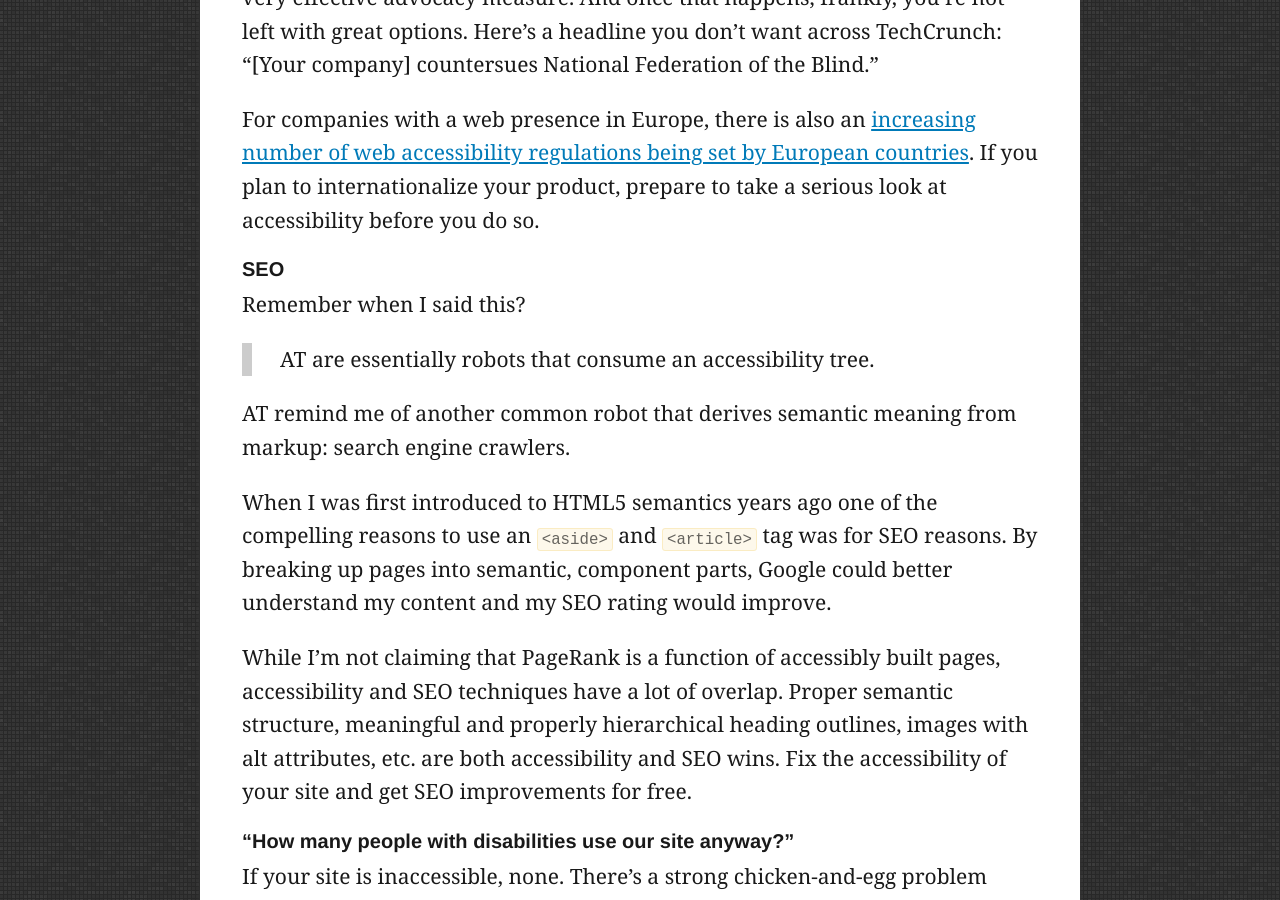
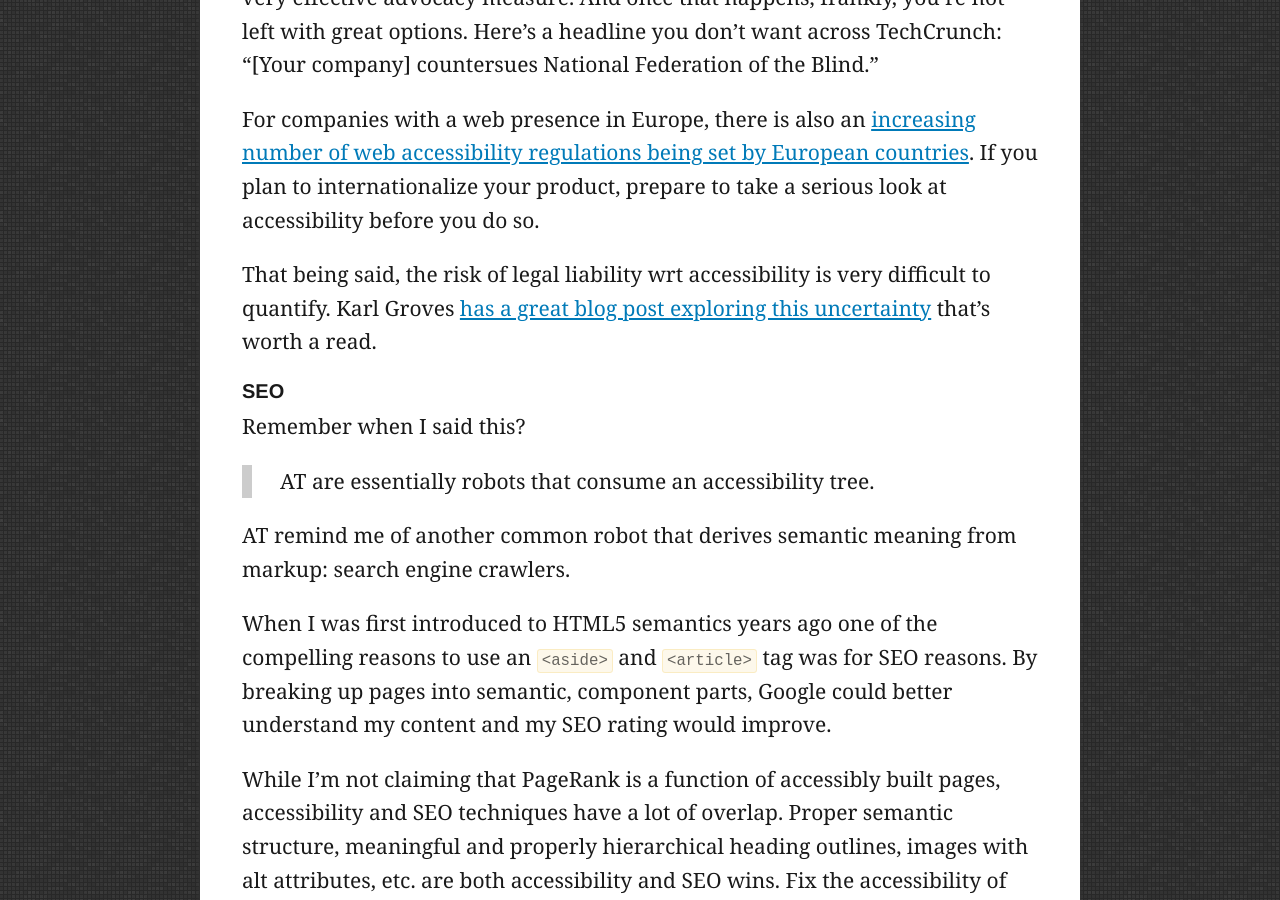
Before and after one commit to danielna/danielna.github.com, a Jekyll site: the page built from _posts/2017-09-14-creating-an-accessibility-engineering-practice.md, in a window 1280 px wide and 900 px high, scrolled down 11437 px. Built offline with Jekyll 4.4.1, drawn with Linux system fonts in a browser that asks for light colours; nearby versions of some CDN libraries.

Commit message:
Add more detail re legal liability

```diff
--- a/_posts/2017-09-14-creating-an-accessibility-engineering-practice.md
+++ b/_posts/2017-09-14-creating-an-accessibility-engineering-practice.md
@@ -170,6 +170,8 @@ Legal liability around inaccessible websites is real. In 2008, [Target Corp sett
 Organizations like National Federation of the Blind can sue companies as a very effective advocacy measure. And once that happens, frankly, you're not left with great options. Here's a headline you don't want across TechCrunch: "[Your company] countersues National Federation of the Blind."
 
 For companies with a web presence in Europe, there is also an [increasing number of web accessibility regulations being set by European countries](http://webaim.org/articles/laws/world/europe). If you plan to internationalize your product, prepare to take a serious look at accessibility before you do so.
+
+That being said, the risk of legal liability wrt accessibility is very difficult to quantify. Karl Groves [has a great blog post exploring this uncertainty](http://www.karlgroves.com/2011/12/08/reduction-of-legal-risk-as-accessibility-business-case/) that's worth a read.
 
 #### SEO
 Remember when I said this?
```
